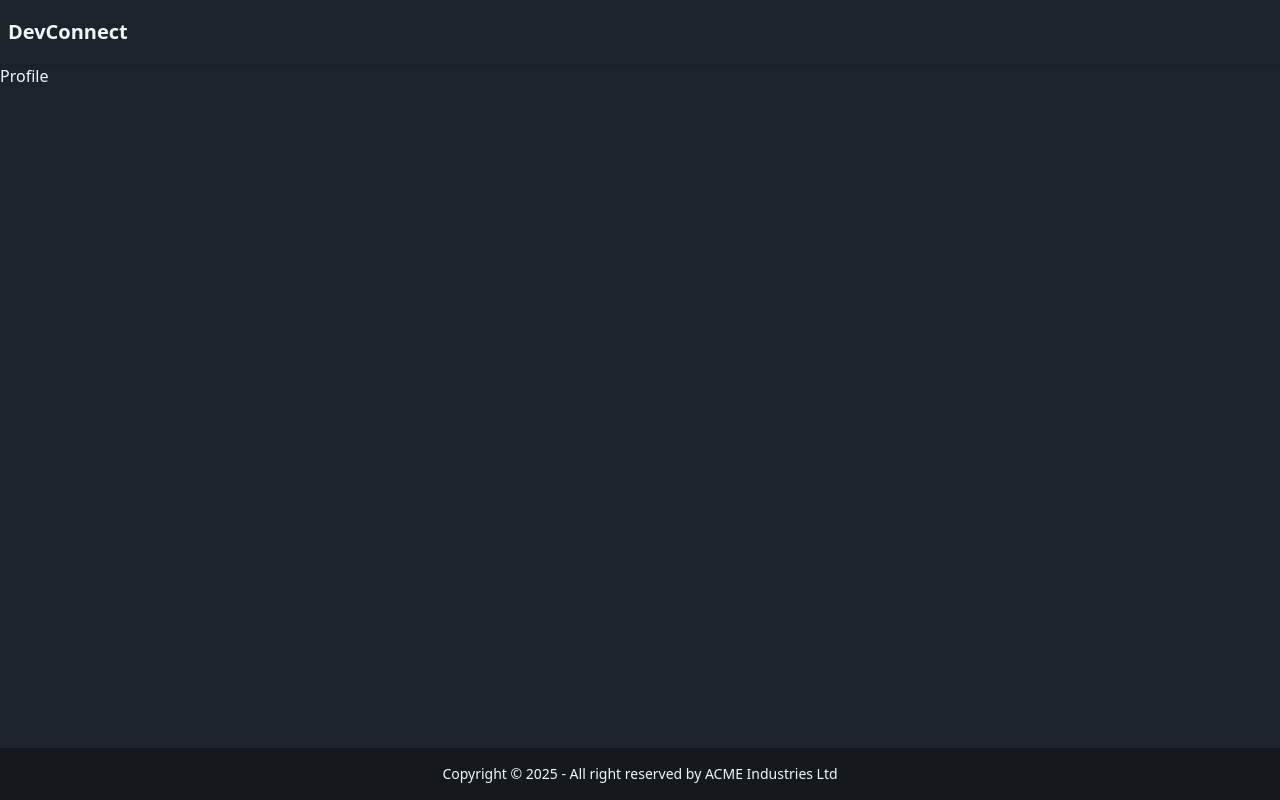
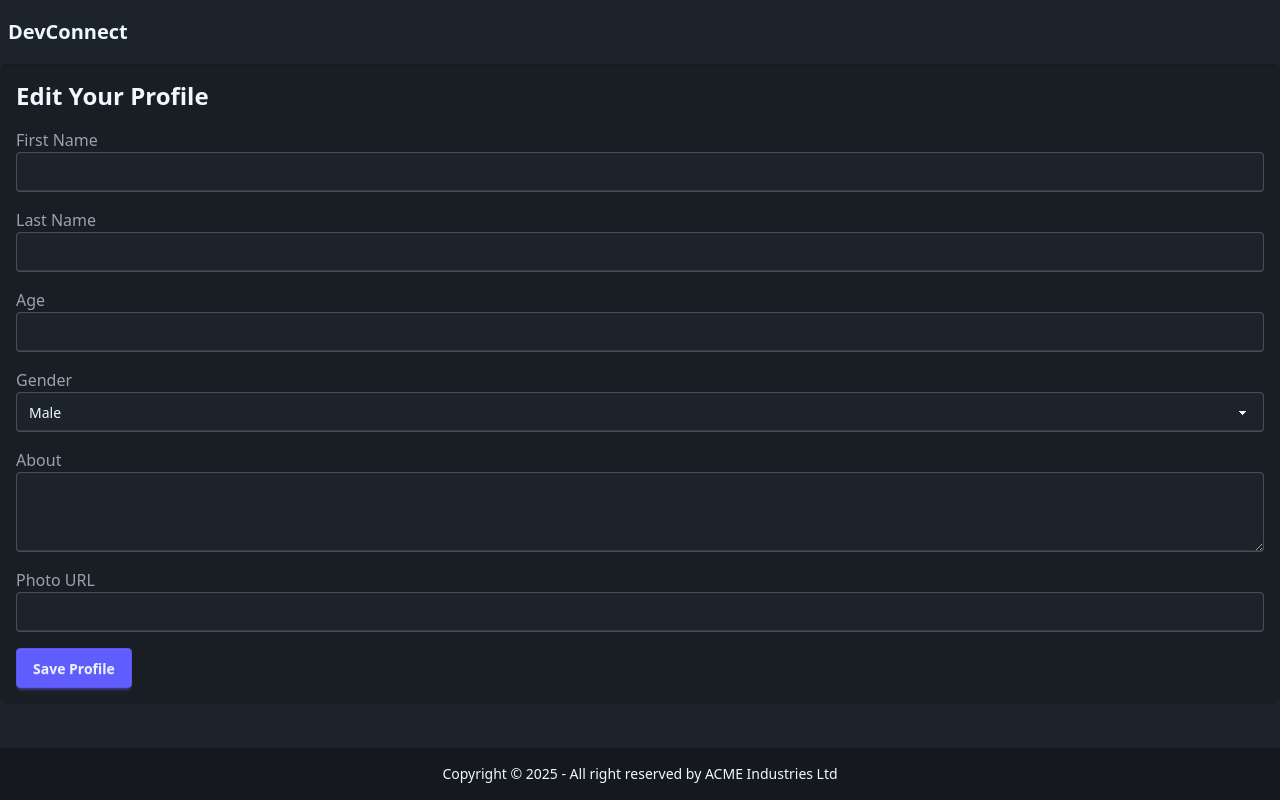
Before and after one commit to Amruthsk/portfolio.github.io, a React (Vite) app in the folder projects/devconnect/client/: page /profile in a window 1280 px wide. Built offline with nearby package versions, Linux system fonts and the light colour scheme; no server answers.

Commit message:
feat(profile): build UI and local state for the profile editing page

```diff
--- /dev/null
+++ b/projects/devconnect/client/src/components/EditProfile.jsx
@@ -0,0 +1,88 @@
+import React from 'react'
+import { useState } from "react";
+
+
+const EditProfile = () => {
+     const [firstName, setFirstName] = useState("");
+     const [lastName, setLastName] = useState("");
+     const [age, setAge] = useState("");
+     const [gender, setGender] = useState("Male");
+     const [about, setAbout] = useState("");
+     const [photoUrl, setPhotoUrl] = useState("");
+  return (
+    <form className="space-y-4 p-4 bg-base-200 rounded-lg">
+      <h1 className="text-2xl font-bold">Edit Your Profile</h1>
+      {/* First Name Input */}
+      <div>
+        <label className="label">First Name</label>
+        <input
+          type="text"
+          className="input input-bordered w-full"
+          value={firstName}
+          onChange={(e) => setFirstName(e.target.value)}
+        />
+      </div>
+      {/* Last Name Input */}
+      <div>
+        <label className="label">Last Name</label>
+        <input
+          type="text"
+          className="input input-bordered w-full"
+          value={lastName}
+          onChange={(e) => setLastName(e.target.value)}
+        />
+      </div>
+
+      {/* Age Input */}
+      <div>
+        <label className="label">Age</label>
+        <input
+          type="number"
+          className="input input-bordered w-full"
+          value={age}
+          onChange={(e) => setAge(e.target.value)}
+        />
+      </div>
+      {/* Gender Dropdown */}
+      <div>
+        <label className="label">Gender</label>
+        <select
+          className="select select-bordered w-full"
+          value={gender}
+          onChange={(e) => setGender(e.target.value)}
+        >
+          <option>Male</option>
+          <option>Female</option>
+          <option>Other</option>
+        </select>
+      </div>
+
+      {/* About Textarea */}
+      <div>
+        <label className="label">About</label>
+        <textarea
+          className="textarea textarea-bordered w-full"
+          value={about}
+          onChange={(e) => setAbout(e.target.value)}
+        ></textarea>
+      </div>
+
+      {/* Photo URL Input */}
+      <div>
+        <label className="label">Photo URL</label>
+        <input
+          type="text"
+          className="input input-bordered w-full"
+          value={photoUrl}
+          onChange={(e) => setPhotoUrl(e.target.value)}
+        />
+      </div>
+
+      <button type="submit" className="btn btn-primary">
+        Save Profile
+      </button>
+    </form>
+  );
+}
+
+export default EditProfile
--- a/projects/devconnect/client/src/components/NavBar.jsx
+++ b/projects/devconnect/client/src/components/NavBar.jsx
@@ -13,7 +13,7 @@ const NavBar = () => {
 
   const handleLogout = async () => {
     try {
-       await axios.post(
+      await axios.post(
         BASE_URL + "/logout",
         {},
         {
@@ -38,42 +38,31 @@ const NavBar = () => {
         {user && (
           <div className="flex gap-2">
             <span className="font-medium">Welcome, {user.firstName}</span>
-            <div className="dropdown dropdown-end mx-10">
+            <div className="dropdown dropdown-end  dropdown-bottom mx-10">
               <div
                 tabIndex={0}
                 role="button"
                 className="btn btn-ghost btn-circle avatar"
               >
-                <div className="w-10 rounded-full">
-                  <img alt="User Photo" src={user.photoUrl} />
-                </div>
-              </div>
-              <div className="dropdown dropdown-end">
-                <div tabIndex={0} role="button" className="btn btn-ghost">
-                  Menu
+
+                  <div className="w-10 rounded-full">
+                    <img alt="User Photo" src={user.photoUrl} />
+                  </div>
                 </div>
 
                 <ul
                   tabIndex={0}
-                  className="menu menu-sm dropdown-content mt-3 z-[1] p-2 shadow bg-base-100 rounded-box w-52"
+                  className="menu menu-sm dropdown-content mt-3 z-1 p-2 shadow bg-base-100 rounded-box w-52"
                 >
                   <li>
-                    <Link
-                      to="/profile"
-                      className="flex justify-between items-center hover:text-gray-300"
-                    >
+                    <Link to="/profile" className="justify-between">
                       Profile
                       <span className="badge">New</span>
                     </Link>
                   </li>
 
                   <li>
-                    <Link
-                      to="/settings"
-                      className="flex justify-between items-center hover:text-gray-300"
-                    >
-                      Settings
-                    </Link>
+                    <Link to="/settings">Settings</Link>
                   </li>
 
                   <li>
@@ -87,7 +76,6 @@ const NavBar = () => {
                 </ul>
               </div>
             </div>
-          </div>
         )}
       </div>
     </nav>
--- a/projects/devconnect/client/src/components/Profile.jsx
+++ b/projects/devconnect/client/src/components/Profile.jsx
@@ -1,8 +1,9 @@
 import React from 'react'
+import EditProfile from "./EditProfile";
 
 const Profile = () => {
   return (
-    <div>Profile</div>
+    <div><EditProfile /></div>
   )
 }
 
```
